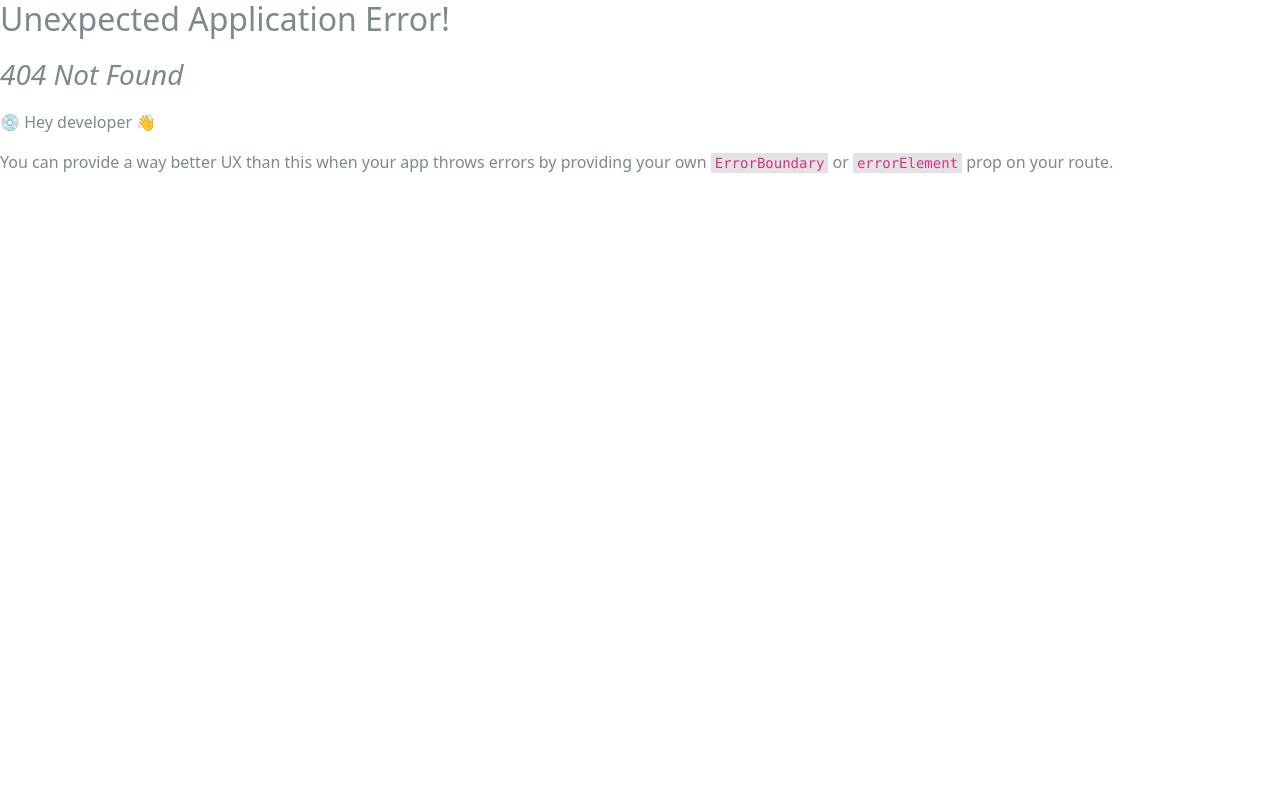
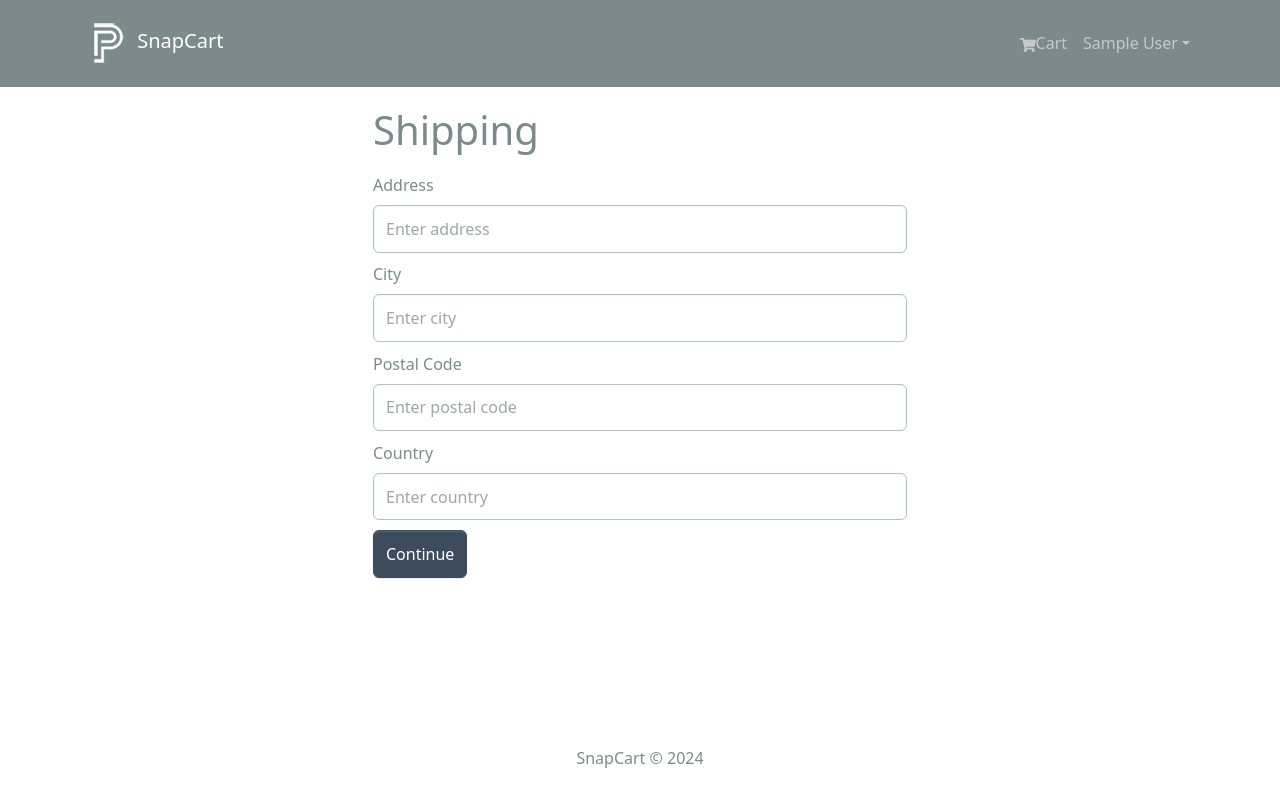
Before and after one commit to Abir-Al-Arafat/SnapCart-MERN, a React (Create React App) app in the folder frontend/: page /shipping in a window 1280 px wide. Before the commit this address had no page. Built offline with nearby package versions, Linux system fonts and the light colour scheme; sample sign-in values are in the browser's storage.

Commit message:
shipping screen and private route component added

```diff
--- /dev/null
+++ b/frontend/src/components/PrivateRoute.jsx
@@ -0,0 +1,9 @@
+import { Navigate, Outlet } from "react-router-dom";
+import { useSelector } from "react-redux";
+
+const PrivateRoute = () => {
+  const { userInfo } = useSelector((state) => state.auth);
+  // console.log(userInfo);
+  return userInfo ? <Outlet /> : <Navigate to="/login" replace />;
+};
+export default PrivateRoute;
--- a/frontend/src/index.js
+++ b/frontend/src/index.js
@@ -13,11 +13,13 @@
 import './assets/styles/index.css';
 import App from './App';
 import reportWebVitals from './reportWebVitals';
+import PrivateRoute from './components/PrivateRoute';
 import HomeScreen from './screens/HomeScreen';
 import ProductScreen from './screens/ProductScreen';
 import CartScreen from './screens/CartScreen';
 import LoginScreen from './screens/LoginScreen';
 import RegisterScreen from './screens/RegisterScreen';
+import ShippingScreen from './screens/ShippingScreen';
 
 const router = createBrowserRouter(
   createRoutesFromElements([
@@ -27,6 +29,10 @@
       <Route path='/cart' element={<CartScreen/>}/>
       <Route path='/login' element={<LoginScreen/>}/>
       <Route path='/register' element={<RegisterScreen/>}/>
+
+      <Route path='' element={<PrivateRoute/>}>
+        <Route path='/shipping' element={<ShippingScreen/>}/>
+      </Route>
     </Route>
   ])
 )
--- a/frontend/src/screens/CartScreen.jsx
+++ b/frontend/src/screens/CartScreen.jsx
@@ -19,6 +19,8 @@
   const dispatch = useDispatch();
 
   const cart = useSelector((state) => state.cart);
+  const { userInfo } = useSelector((state) => state.auth);
+  console.log("userInfo", userInfo?.name);
   const { cartItems } = cart;
 
   const changeQuantityHandler = (qty, product) => {
@@ -30,11 +32,11 @@
   };
 
   const checkoutHandler = () => {
-    console.log("checkout");
+    // console.log("checkout");
     navigate("/login?redirect=/shipping");
   };
 
-  console.log(cartItems);
+  // console.log(cartItems);
 
   return (
     <Row>
--- /dev/null
+++ b/frontend/src/screens/ShippingScreen.jsx
@@ -0,0 +1,89 @@
+import { useState } from "react";
+import { Form, Button } from "react-bootstrap";
+import { useDispatch, useSelector } from "react-redux";
+import { useNavigate } from "react-router-dom";
+import FormContainer from "../components/FormContainer";
+// import CheckoutSteps from "../components/CheckoutSteps";
+import { saveShippingAddress } from "../slices/cartSlice";
+
+const ShippingScreen = () => {
+  const cart = useSelector((state) => state.cart);
+  const { userInfo } = useSelector((state) => state.auth);
+  const { shippingAddress } = cart;
+
+  const [address, setAddress] = useState(shippingAddress?.address || "");
+  const [city, setCity] = useState(shippingAddress?.city || "");
+  const [postalCode, setPostalCode] = useState(
+    shippingAddress?.postalCode || ""
+  );
+  const [country, setCountry] = useState(shippingAddress?.country || "");
+
+  const dispatch = useDispatch();
+  const navigate = useNavigate();
+
+  console.log("userInfo", userInfo);
+
+  const submitHandler = (e) => {
+    e.preventDefault();
+    dispatch(saveShippingAddress({ address, city, postalCode, country }));
+    navigate("/payment");
+  };
+
+  return (
+    <FormContainer>
+      {/* <CheckoutSteps step1 step2 /> */}
+      <h1>Shipping</h1>
+      <Form onSubmit={submitHandler}>
+        <Form.Group className="my-2" controlId="address">
+          <Form.Label>Address</Form.Label>
+          <Form.Control
+            type="text"
+            placeholder="Enter address"
+            value={address}
+            required
+            onChange={(e) => setAddress(e.target.value)}
+          ></Form.Control>
+        </Form.Group>
+
+        <Form.Group className="my-2" controlId="city">
+          <Form.Label>City</Form.Label>
+          <Form.Control
+            type="text"
+            placeholder="Enter city"
+            value={city}
+            required
+            onChange={(e) => setCity(e.target.value)}
+          ></Form.Control>
+        </Form.Group>
+
+        <Form.Group className="my-2" controlId="postalCode">
+          <Form.Label>Postal Code</Form.Label>
+          <Form.Control
+            type="text"
+            placeholder="Enter postal code"
+            value={postalCode}
+            required
+            onChange={(e) => setPostalCode(e.target.value)}
+          ></Form.Control>
+        </Form.Group>
+
+        <Form.Group className="my-2" controlId="country">
+          <Form.Label>Country</Form.Label>
+          <Form.Control
+            type="text"
+            placeholder="Enter country"
+            value={country}
+            required
+            onChange={(e) => setCountry(e.target.value)}
+          ></Form.Control>
+        </Form.Group>
+
+        <Button type="submit" variant="primary">
+          Continue
+        </Button>
+      </Form>
+    </FormContainer>
+  );
+};
+
+export default ShippingScreen;
--- a/frontend/src/slices/cartSlice.js
+++ b/frontend/src/slices/cartSlice.js
@@ -1,11 +1,7 @@
 import {createSlice} from '@reduxjs/toolkit'
 import {updateCart} from '../utils/cartUtils'
 
-const initialState = localStorage.getItem("cart") ? JSON.parse(localStorage.getItem("cart")) : {cartItems:[]}
-
-const addDecimals = (num) => {
-    return (Math.round(num*100)/100).toFixed(2)
-}
+const initialState = localStorage.getItem("cart") ? JSON.parse(localStorage.getItem("cart")) : {cartItems:[], shippingAddress: {}, paymentMethod: 'PayPal'}
 
 const cartSlice = createSlice({
     name: "cart",
@@ -29,10 +25,14 @@
             state.cartItems = state.cartItems.filter((item)=>item._id !== action.payload)
 
             return updateCart(state)
-        }
+        },
+        saveShippingAddress: (state, action) => {
+            state.shippingAddress = action.payload;
+            return updateCart(state)
+        },
     }
 })
 
-export const {addToCart, removeFromCart} = cartSlice.actions
+export const {addToCart, removeFromCart, saveShippingAddress} = cartSlice.actions
 
 export default cartSlice.reducer
```
